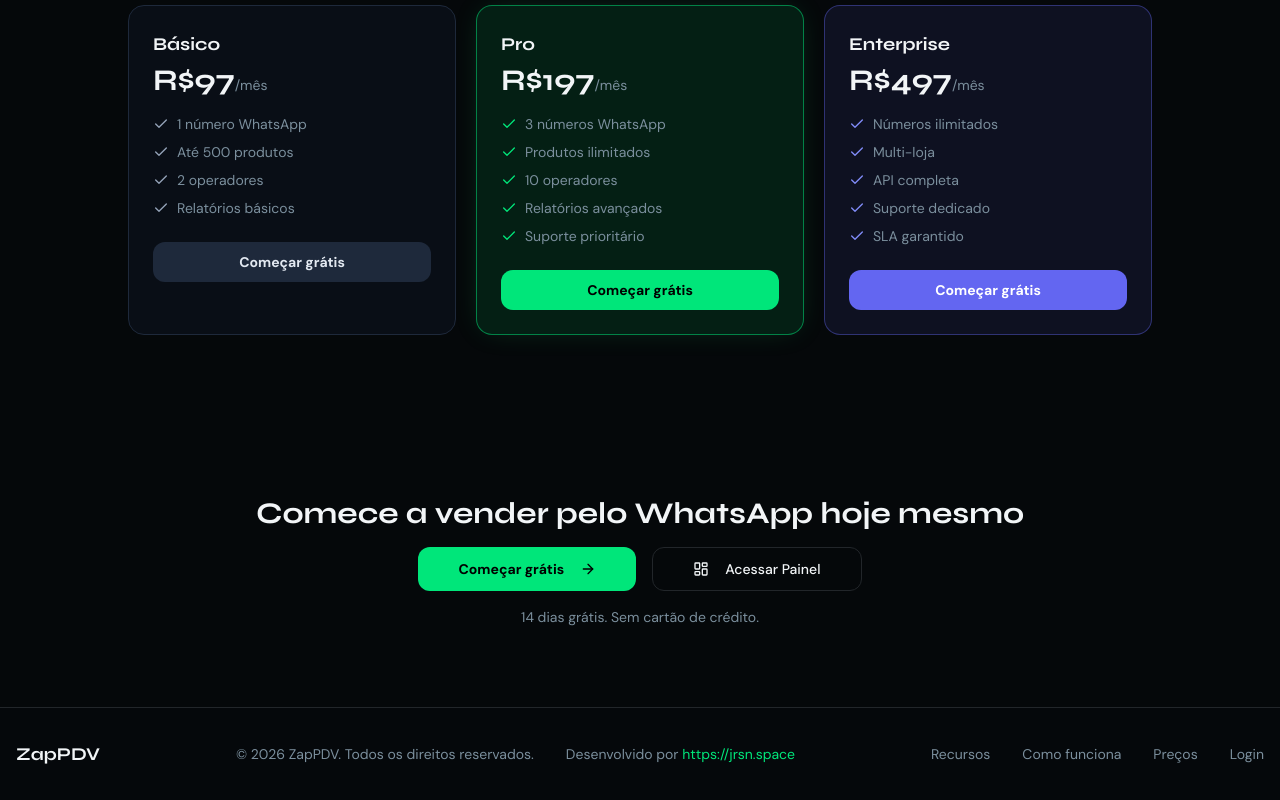
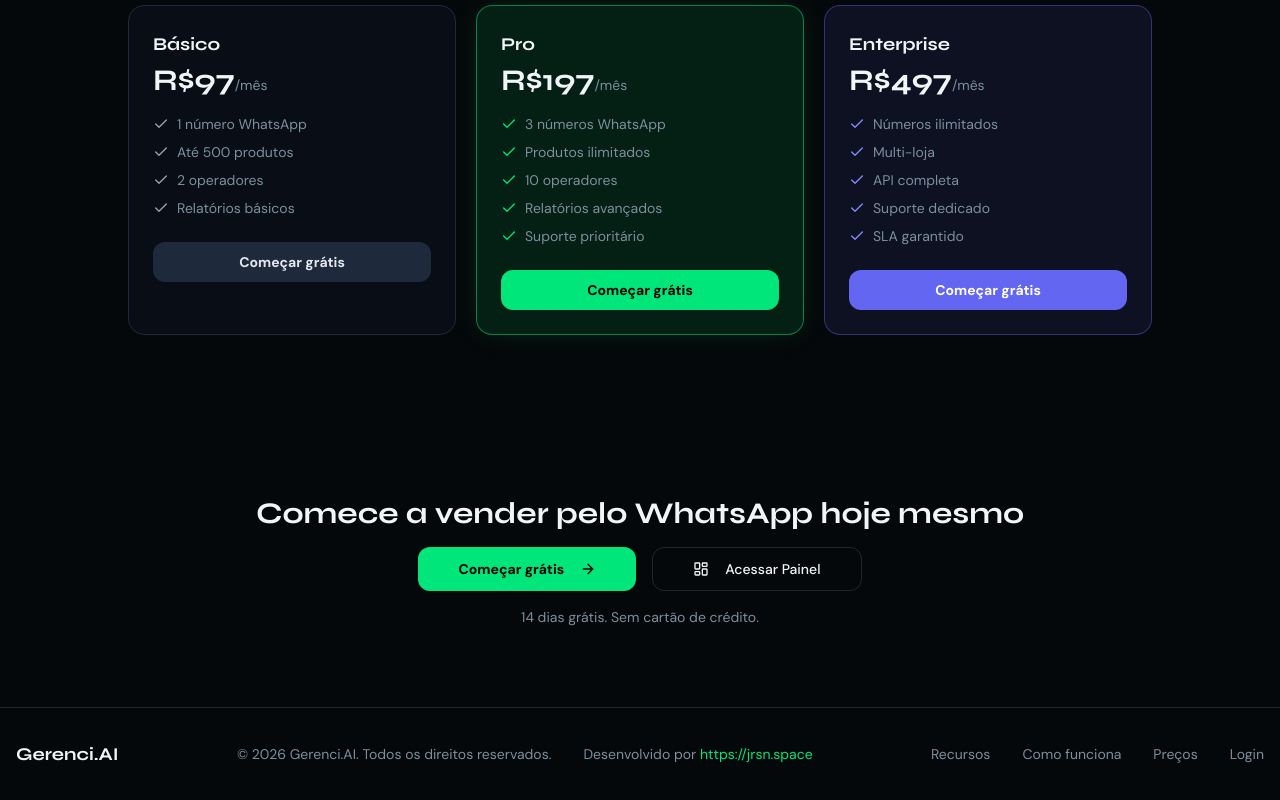
Before and after one commit to jottasilva/gerenci.ai, a React (Vite) app: page / in a window 1280 px wide. Shown: the part 2676-3476 px from the top of the page. Built offline with nearby package versions, Linux system fonts and the light colour scheme; no server answers; the HTML template or start-up script is replaced by a standard one.

Commit message:
Footer UX Refining

```diff
--- a/src/pages/Index.tsx
+++ b/src/pages/Index.tsx
@@ -441,11 +441,11 @@ export default function LandingPage() {
       <footer className="border-t border-border py-8 px-4 bg-card/10">
         <div className="max-w-7xl mx-auto flex flex-col md:flex-row items-center justify-between gap-6">
           <div className="flex items-center gap-3">
-            <span className="font-display font-bold text-lg text-foreground">ZapPDV</span>
+            <span className="font-display font-bold text-lg text-foreground">Gerenci.AI</span>
           </div>
 
           <div className="flex flex-wrap justify-center gap-x-8 gap-y-2 text-sm text-muted-foreground text-center">
-            <p>© {new Date().getFullYear()} ZapPDV. Todos os direitos reservados.</p>
+            <p>© {new Date().getFullYear()} Gerenci.AI. Todos os direitos reservados.</p>
             <p>Desenvolvido por <a href="https://jrsn.space" target="_blank" rel="noopener noreferrer" className="text-primary hover:underline">https://jrsn.space</a></p>
           </div>
 
```
Also changed, not shown: 1 other file (tests, documents, lock files or other folders).
